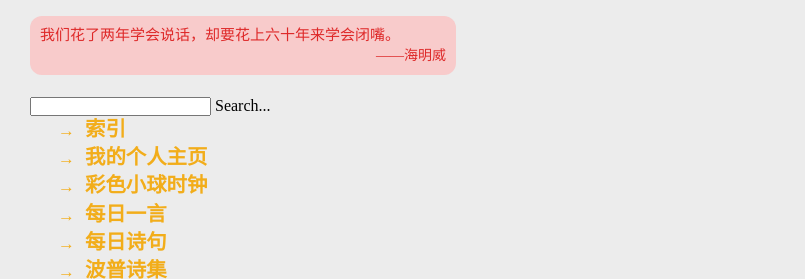
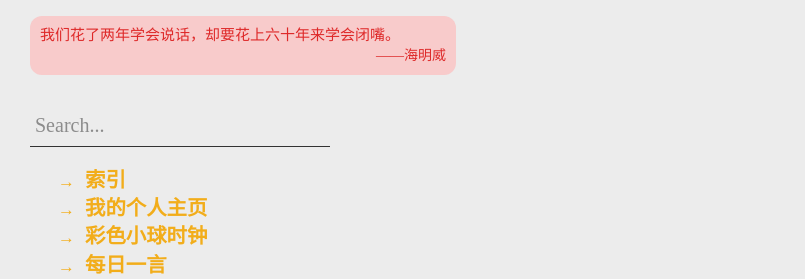
Before and after one commit to PopFortress/popfortress.github.io, a plain HTML site: page index.html in a window 1280 px wide. Shown: the part 190-469 px from the top of the page, 0-805 px from the left. Drawn offline with Linux system fonts and the light colour scheme; a web font is replaced by a local one.

Commit message:
Add files via upload

```diff
--- a/static/index-page.css
+++ b/static/index-page.css
@@ -342,3 +342,65 @@ ul li a {
 .suspage-hl-wrapper {
     margin-top: 0;
 }
+
+.search-box-container {
+    margin: 36px 0 20px;
+    width: 300px;
+    position: relative;
+    display: flex;
+}
+
+#search {
+    width: 100%;
+    height: 30px;
+    border-top: none;
+    border-left: none;
+    border-right: none;
+    border-bottom: 1px solid #333;
+    font-size: 20px;
+    padding: 0 5px 5px 5px;
+    background: none;
+    cursor: text;
+    &:focus {
+        outline: none;
+        background: #e4e4e4;
+    }
+}
+
+span.bar {
+    display: block;
+    width: 0%;
+    height: 2.5px;
+    background-color: #5264ae;
+    position: absolute;
+    transition: width 0.4s ease-in-out;
+    bottom: -1px;
+    transform: translate(-50%, -50%);
+    left: 50%;
+}
+
+.placeholder {
+    position: absolute;
+    bottom: 10px;
+    left: 5px;
+    font-size: 20px;
+    color: #8C8C8C;
+    user-select: none;
+    transition: .4s ease;
+    cursor: text;
+}
+
+#search:focus ~ span.bar {
+    width: 100%;
+}
+
+#search:valid ~ .placeholder,
+#search:focus ~ .placeholder {
+    color: #5264ae;
+    transform: translateY(-30px);
+    font-size: 14px;
+}
+
+#search::selection {
+    background: #5264ae;
+}
```
